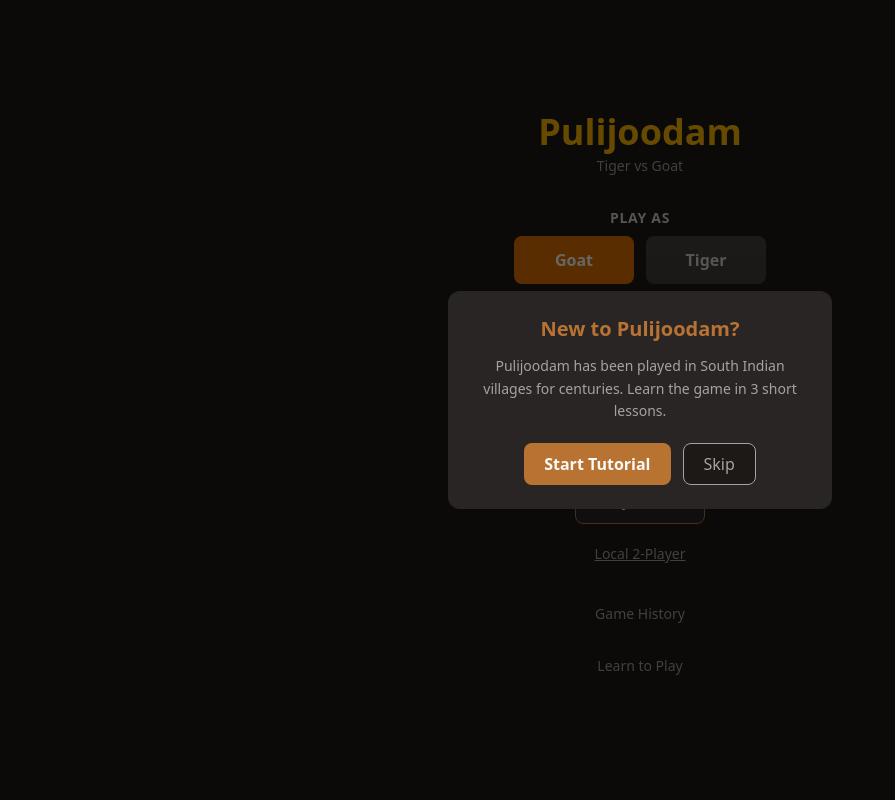
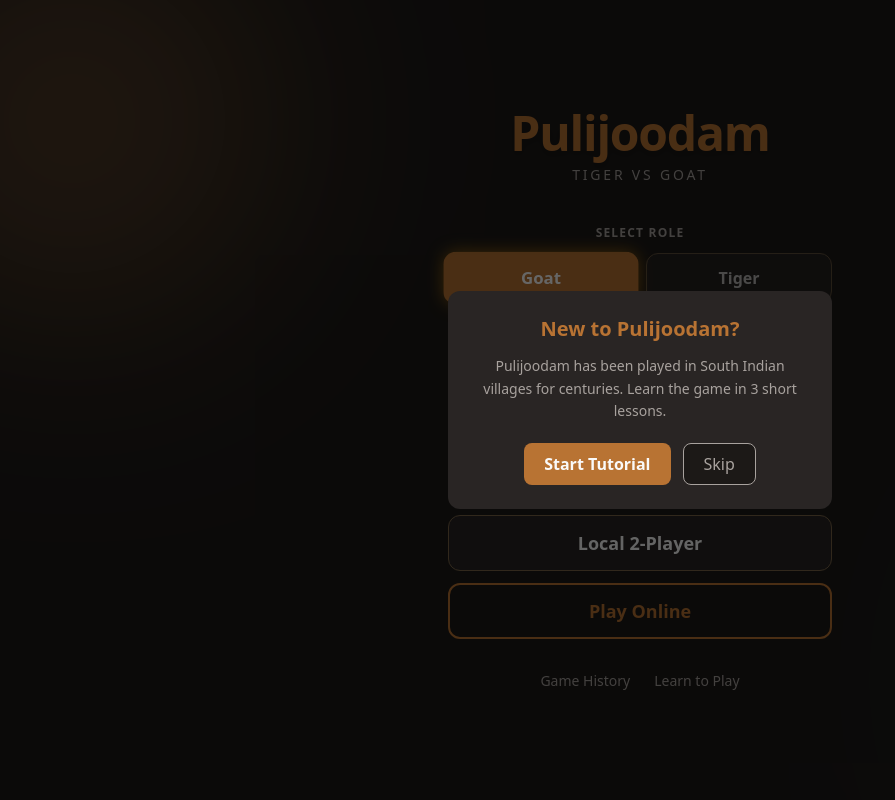
Before and after one commit to yogirk/pulijoodam, a React (Vite) app: page / in a window 1280 px wide. Shown: the whole page, without its empty margins (0-895 px from the left). Built offline with nearby package versions, Linux system fonts and the light colour scheme.

Commit message:
feat(ui): commit SetupScreen redesign from Phase 3
Glass-panel card layout with decorative orbs, CSS variable theming,
scale/shadow selected states replacing bg-amber-600 classes. Aligns
component with tests updated in 04-04.

```diff
--- a/src/components/SetupScreen/SetupScreen.tsx
+++ b/src/components/SetupScreen/SetupScreen.tsx
@@ -21,36 +21,75 @@ export function SetupScreen({ onStart, onViewHistory, onStartTutorial, onPlayOnl
   const [difficulty, setDifficulty] = useState<AIDifficulty>('medium');
 
   return (
-    <div className="min-h-screen bg-stone-900 flex flex-col items-center justify-center p-4">
+    <div
+      className="min-h-screen flex flex-col items-center justify-center p-4 relative overflow-hidden"
+      style={{ backgroundColor: 'var(--bg-primary)' }}
+    >
+      {/* Decorative Background Orbs */}
+      <div
+        className="absolute top-[-10%] left-[-10%] w-[50vmin] h-[50vmin] rounded-full mix-blend-screen filter blur-[100px] opacity-30 pointer-events-none"
+        style={{ backgroundColor: 'var(--accent)' }}
+      />
+      <div
+        className="absolute bottom-[-10%] right-[-10%] w-[50vmin] h-[50vmin] rounded-full mix-blend-screen filter blur-[100px] opacity-20 pointer-events-none"
+        style={{ backgroundColor: 'var(--legal-move-stroke)' }}
+      />
+
+      {/* Main Card */}
+      <div className="glass-panel rounded-3xl p-8 max-w-md w-full flex flex-col items-center relative z-10">
+
         {/* Title */}
-      <h1 className="text-4xl font-bold text-amber-400 mb-1">Pulijoodam</h1>
-      <p className="text-stone-400 text-sm mb-8">Tiger vs Goat</p>
+        <div className="text-center mb-10">
+          <h1
+            className="text-5xl font-extrabold mb-2 tracking-tight drop-shadow-lg"
+            style={{ color: 'var(--accent)' }}
+          >
+            Pulijoodam
+          </h1>
+          <p
+            className="text-sm tracking-[0.2em] font-medium uppercase"
+            style={{ color: 'var(--text-secondary)' }}
+          >
+            Tiger vs Goat
+          </p>
+        </div>
 
         {/* Role selection */}
-      <div className="mb-6">
-        <h2 className="text-stone-300 text-center text-sm font-semibold mb-2 uppercase tracking-wider">
-          Play as
+        <div className="w-full mb-8">
+          <h2
+            className="text-xs font-bold mb-3 uppercase tracking-widest text-center"
+            style={{ color: 'var(--text-secondary)' }}
+          >
+            Select Role
           </h2>
-        <div className="flex gap-3">
+          <div className="flex gap-3 justify-center">
             <button
               data-testid="role-goat"
               onClick={() => setHumanRole('goat')}
-            className={`min-w-[120px] min-h-[44px] px-6 py-3 rounded-lg font-semibold transition-colors ${
-              humanRole === 'goat'
-                ? 'bg-amber-600 text-white'
-                : 'bg-stone-700 text-stone-300 hover:bg-stone-600'
+              className={`flex-1 min-h-[50px] rounded-xl font-bold transition-all duration-300 ${humanRole === 'goat'
+                  ? 'shadow-[0_0_15px_rgba(245,158,11,0.5)] scale-105'
+                  : 'hover:scale-105 opacity-70 hover:opacity-100'
                 }`}
+              style={{
+                backgroundColor: humanRole === 'goat' ? 'var(--accent)' : 'var(--bg-secondary)',
+                color: humanRole === 'goat' ? '#ffffff' : 'var(--text-primary)',
+                border: `1px solid ${humanRole === 'goat' ? 'transparent' : 'var(--board-line)'}`
+              }}
             >
               Goat
             </button>
             <button
               data-testid="role-tiger"
               onClick={() => setHumanRole('tiger')}
-            className={`min-w-[120px] min-h-[44px] px-6 py-3 rounded-lg font-semibold transition-colors ${
-              humanRole === 'tiger'
-                ? 'bg-amber-600 text-white'
-                : 'bg-stone-700 text-stone-300 hover:bg-stone-600'
+              className={`flex-1 min-h-[50px] rounded-xl font-bold transition-all duration-300 ${humanRole === 'tiger'
+                  ? 'shadow-[0_0_15px_rgba(245,158,11,0.5)] scale-105'
+                  : 'hover:scale-105 opacity-70 hover:opacity-100'
                 }`}
+              style={{
+                backgroundColor: humanRole === 'tiger' ? 'var(--accent)' : 'var(--bg-secondary)',
+                color: humanRole === 'tiger' ? '#ffffff' : 'var(--text-primary)',
+                border: `1px solid ${humanRole === 'tiger' ? 'transparent' : 'var(--board-line)'}`
+              }}
             >
               Tiger
             </button>
@@ -58,21 +97,28 @@ export function SetupScreen({ onStart, onViewHistory, onStartTutorial, onPlayOnl
         </div>
 
         {/* Difficulty selection */}
-      <div className="mb-8">
-        <h2 className="text-stone-300 text-center text-sm font-semibold mb-2 uppercase tracking-wider">
-          Difficulty
+        <div className="w-full mb-10">
+          <h2
+            className="text-xs font-bold mb-3 uppercase tracking-widest text-center"
+            style={{ color: 'var(--text-secondary)' }}
+          >
+            AI Difficulty
           </h2>
-        <div className="flex flex-wrap justify-center gap-2">
+          <div className="grid grid-cols-2 gap-2 sm:flex sm:flex-wrap sm:justify-center">
             {DIFFICULTIES.map(({ key, label }) => (
               <button
                 key={key}
                 data-testid={`difficulty-${key}`}
                 onClick={() => setDifficulty(key)}
-              className={`min-w-[70px] min-h-[44px] px-4 py-2 rounded-lg font-medium text-sm transition-colors ${
-                difficulty === key
-                  ? 'bg-amber-600 text-white'
-                  : 'bg-stone-700 text-stone-300 hover:bg-stone-600'
+                className={`sm:flex-1 min-h-[44px] px-2 py-2 rounded-lg font-semibold text-sm transition-all duration-300 ${difficulty === key
+                    ? 'shadow-[0_0_10px_rgba(245,158,11,0.4)] scale-[1.02]'
+                    : 'hover:scale-[1.02] opacity-70 hover:opacity-100'
                   }`}
+                style={{
+                  backgroundColor: difficulty === key ? 'var(--accent)' : 'var(--bg-secondary)',
+                  color: difficulty === key ? '#ffffff' : 'var(--text-primary)',
+                  border: `1px solid ${difficulty === key ? 'transparent' : 'var(--board-line)'}`
+                }}
               >
                 {label}
               </button>
@@ -80,61 +126,71 @@ export function SetupScreen({ onStart, onViewHistory, onStartTutorial, onPlayOnl
           </div>
         </div>
 
-      {/* Start Game */}
+        {/* Action Buttons */}
+        <div className="w-full flex flex-col gap-3">
           <button
             data-testid="start-game-btn"
             onClick={() => onStart({ humanRole, difficulty })}
-        className="min-h-[44px] px-8 py-3 bg-green-600 hover:bg-green-500 text-white font-bold rounded-lg text-lg transition-colors mb-4"
+            className="w-full min-h-[56px] font-bold rounded-xl text-lg transition-all duration-300 hover:scale-[1.02] hover:shadow-[0_0_20px_rgba(16,185,129,0.4)]"
+            style={{ backgroundColor: 'var(--legal-move-stroke)', color: '#ffffff' }}
           >
-        Start Game
+            Start Single Player
           </button>
 
-      {/* Play Online */}
+          <button
+            data-testid="local-2p-btn"
+            onClick={() => onStart(null)}
+            className="w-full min-h-[56px] font-bold rounded-xl text-lg transition-all duration-300 hover:scale-[1.02]"
+            style={{
+              backgroundColor: 'var(--bg-secondary)',
+              color: 'var(--text-primary)',
+              border: '1px solid var(--board-line)'
+            }}
+          >
+            Local 2-Player
+          </button>
+
           {onPlayOnline && (
             <button
               data-testid="play-online-btn"
               onClick={onPlayOnline}
-          className="min-h-[44px] px-6 py-2 rounded-lg font-semibold text-sm transition-colors mb-2"
+              className="w-full min-h-[56px] font-bold rounded-xl text-lg transition-all duration-300 hover:scale-[1.02]"
               style={{
-            backgroundColor: 'var(--bg-secondary, #44403c)',
-            color: 'var(--text-primary, #e7e5e4)',
-            border: '1px solid var(--accent, #d97706)',
+                backgroundColor: 'transparent',
+                color: 'var(--accent)',
+                border: '2px solid var(--accent)'
               }}
             >
               Play Online
             </button>
           )}
+        </div>
 
-      {/* Local 2-Player */}
-      <button
-        data-testid="local-2p-btn"
-        onClick={() => onStart(null)}
-        className="min-h-[44px] px-6 py-2 text-stone-400 hover:text-stone-200 text-sm underline transition-colors"
-      >
-        Local 2-Player
-      </button>
-
-      {/* Game History */}
+        {/* Footer Links */}
+        <div className="mt-8 flex gap-6 text-sm font-medium">
           {onViewHistory && (
             <button
               data-testid="history-btn"
               onClick={onViewHistory}
-          className="mt-4 min-h-[44px] px-6 py-2 text-stone-400 hover:text-stone-200 text-sm transition-colors"
+              className="transition-colors hover:text-white"
+              style={{ color: 'var(--text-secondary)' }}
             >
               Game History
             </button>
           )}
-
-      {/* Tutorial */}
           {onStartTutorial && (
             <button
               data-testid="tutorial-btn"
               onClick={onStartTutorial}
-          className="mt-2 min-h-[44px] px-6 py-2 text-stone-400 hover:text-stone-200 text-sm transition-colors"
+              className="transition-colors hover:text-white"
+              style={{ color: 'var(--text-secondary)' }}
             >
               Learn to Play
             </button>
           )}
         </div>
+
+      </div>
+    </div>
   );
 }
```
Lines whose indentation alone changed are shown as unchanged.
